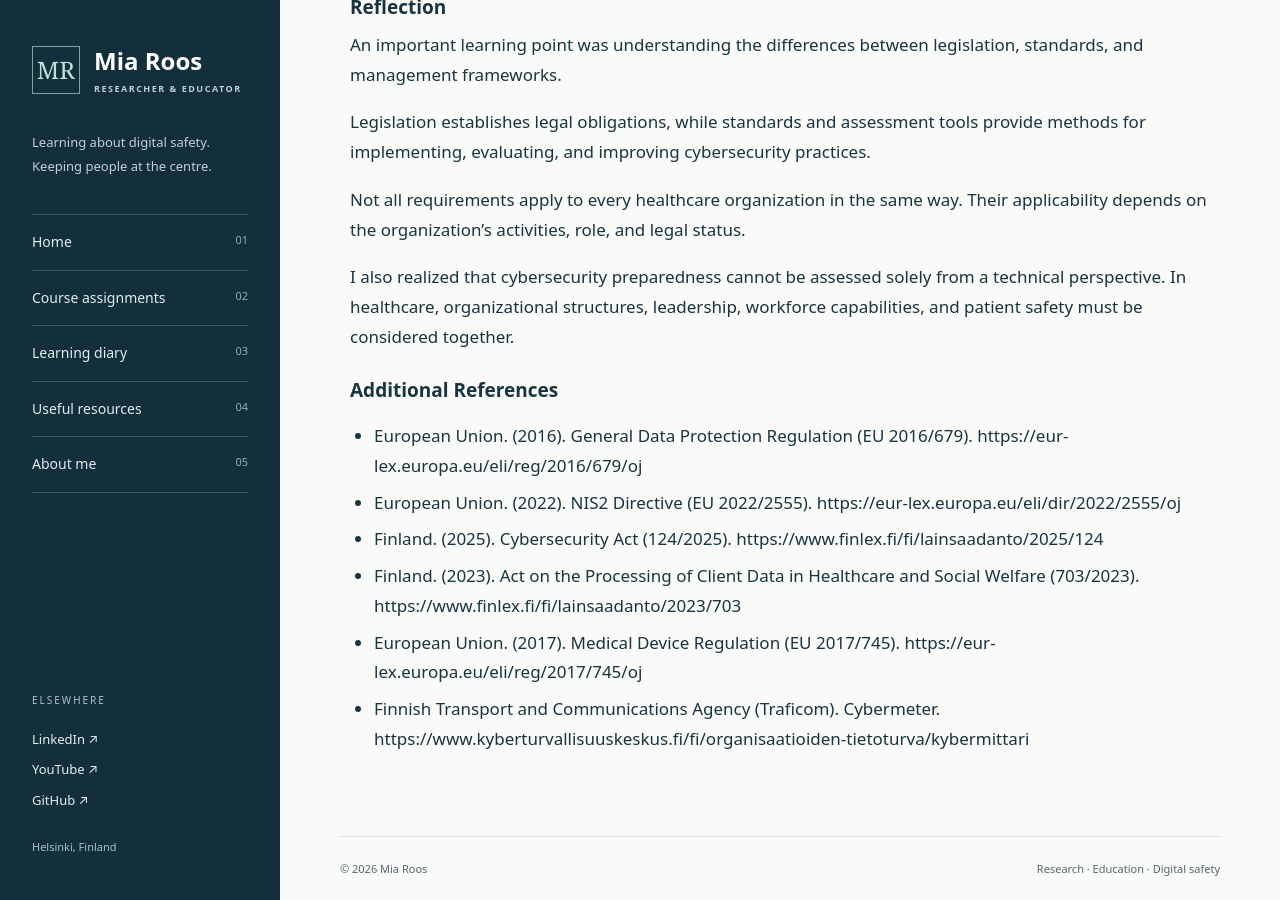
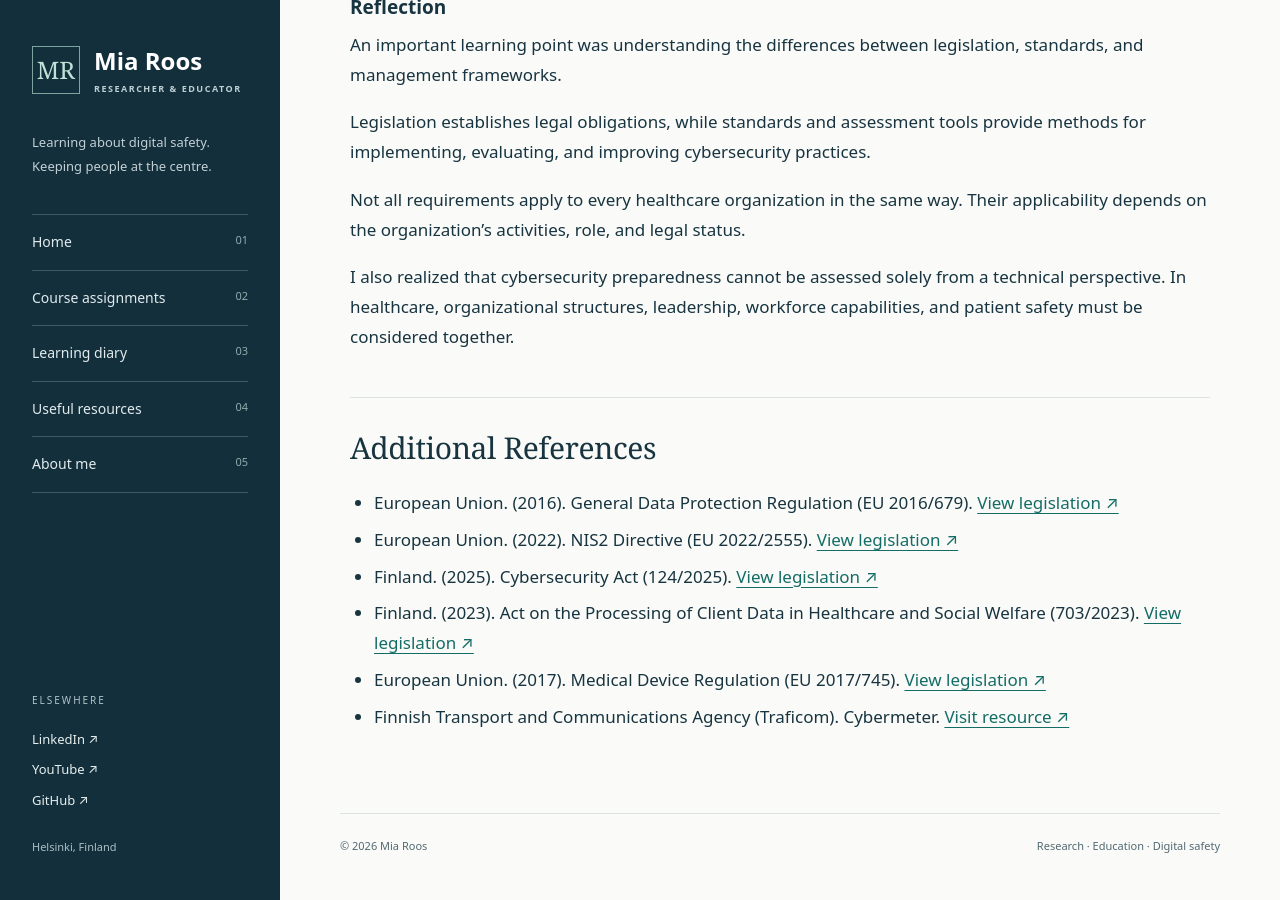
Before and after one commit to mia-roos/Cyber-Security-Studies, a Jekyll site: the page built from learning-diary/2026-10-23.md, in a window 1280 px wide and 900 px high, scrolled down 2496 px. Built offline with Jekyll 4.4.1, drawn with Linux system fonts in a browser that asks for light colours; our own code applies the rules of GitHub Pages for plain Markdown files.

Commit message:
Format Additional References section with HTML links
Updated the Additional References section to include HTML formatting for links.

```diff
--- a/learning-diary/2026-10-23.md
+++ b/learning-diary/2026-10-23.md
@@ -62,11 +62,26 @@ Not all requirements apply to every healthcare organization in the same way. The
 
 I also realized that cybersecurity preparedness cannot be assessed solely from a technical perspective. In healthcare, organizational structures, leadership, workforce capabilities, and patient safety must be considered together.
 
-### Additional References
 
-- European Union. (2016). General Data Protection Regulation (EU 2016/679). https://eur-lex.europa.eu/eli/reg/2016/679/oj
-- European Union. (2022). NIS2 Directive (EU 2022/2555). https://eur-lex.europa.eu/eli/dir/2022/2555/oj
-- Finland. (2025). Cybersecurity Act (124/2025). https://www.finlex.fi/fi/lainsaadanto/2025/124
-- Finland. (2023). Act on the Processing of Client Data in Healthcare and Social Welfare (703/2023). https://www.finlex.fi/fi/lainsaadanto/2023/703
-- European Union. (2017). Medical Device Regulation (EU 2017/745). https://eur-lex.europa.eu/eli/reg/2017/745/oj
-- Finnish Transport and Communications Agency (Traficom). Cybermeter. https://www.kyberturvallisuuskeskus.fi/fi/organisaatioiden-tietoturva/kybermittari
+## Additional References
+
+<ul>
+  <li>European Union. (2016). General Data Protection Regulation (EU 2016/679).
+    <a href="https://eur-lex.europa.eu/eli/reg/2016/679/oj" target="_blank" rel="noopener noreferrer">View legislation ↗</a>
+  </li>
+  <li>European Union. (2022). NIS2 Directive (EU 2022/2555).
+    <a href="https://eur-lex.europa.eu/eli/dir/2022/2555/oj" target="_blank" rel="noopener noreferrer">View legislation ↗</a>
+  </li>
+  <li>Finland. (2025). Cybersecurity Act (124/2025).
+    <a href="https://www.finlex.fi/fi/lainsaadanto/2025/124" target="_blank" rel="noopener noreferrer">View legislation ↗</a>
+  </li>
+  <li>Finland. (2023). Act on the Processing of Client Data in Healthcare and Social Welfare (703/2023).
+    <a href="https://www.finlex.fi/fi/lainsaadanto/2023/703" target="_blank" rel="noopener noreferrer">View legislation ↗</a>
+  </li>
+  <li>European Union. (2017). Medical Device Regulation (EU 2017/745).
+    <a href="https://eur-lex.europa.eu/eli/reg/2017/745/oj" target="_blank" rel="noopener noreferrer">View legislation ↗</a>
+  </li>
+  <li>Finnish Transport and Communications Agency (Traficom). Cybermeter.
+    <a href="https://www.kyberturvallisuuskeskus.fi/fi/organisaatioiden-tietoturva/kybermittari" target="_blank" rel="noopener noreferrer">Visit resource ↗</a>
+  </li>
+</ul>
```
